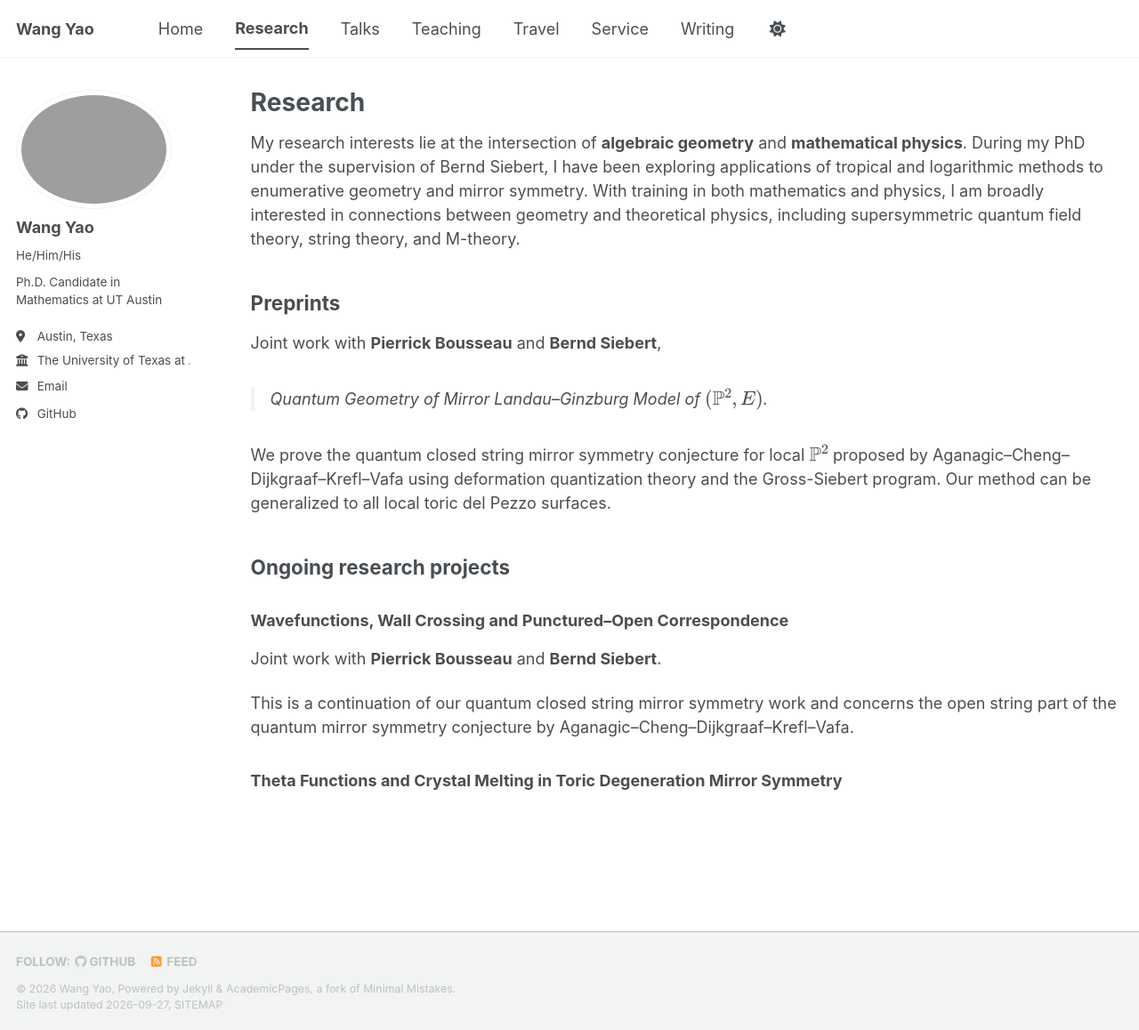
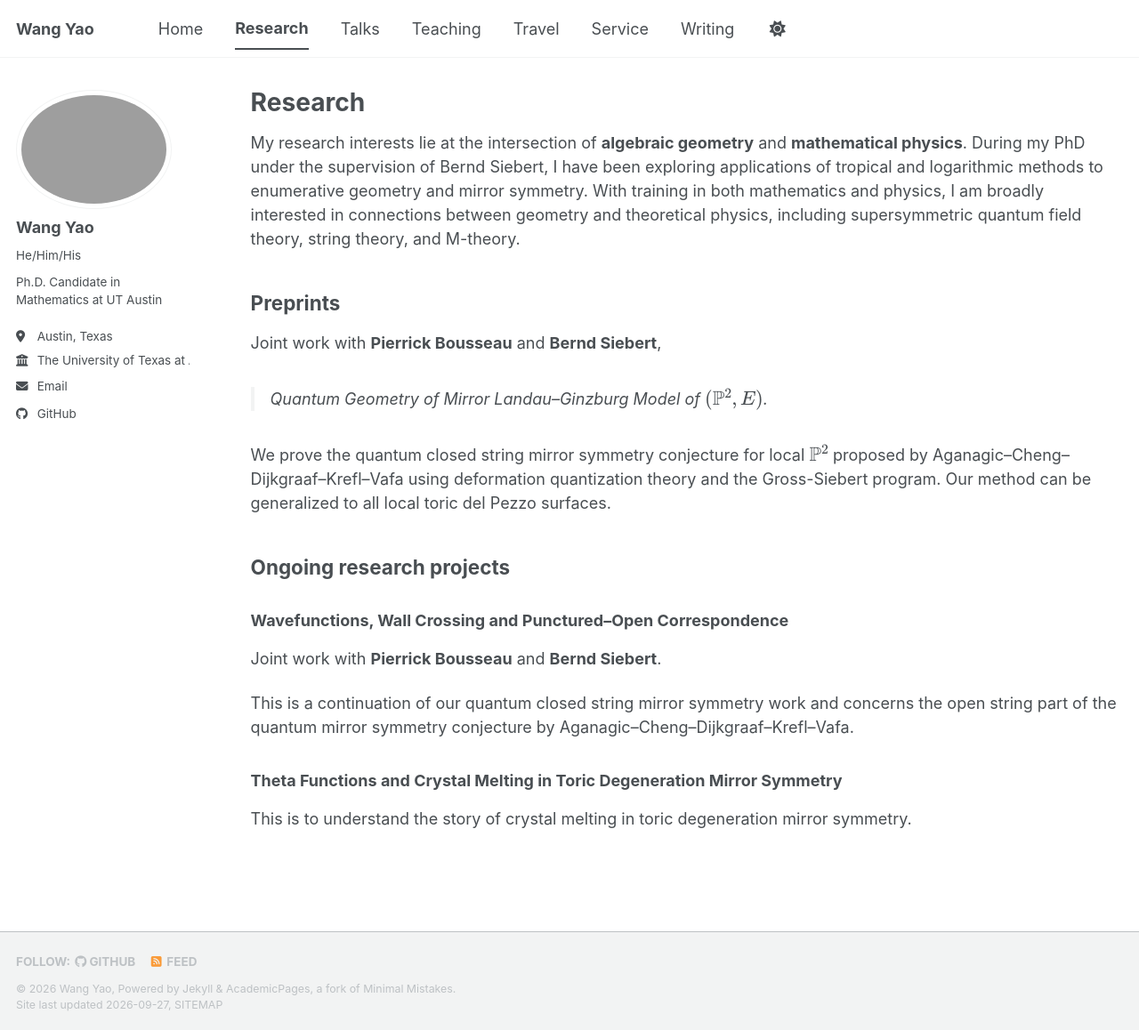
Before and after one commit to yaowang0604-git/yaowang0604-git.github.io, a Jekyll site: the page built from _pages/research.md, in a window 1280 px wide and 1158 px high. Shown: the whole window at 89% size. Built offline with Jekyll 4.4.1, drawn with Linux system fonts in a browser that asks for light colours; a style sheet for code colours, icons or effects is not loaded.

Commit message:
Update research.md

```diff
--- a/_pages/research.md
+++ b/_pages/research.md
@@ -23,3 +23,5 @@ Joint work with **Pierrick Bousseau** and **Bernd Siebert**.
 This is a continuation of our quantum closed string mirror symmetry work and concerns the open string part of the quantum mirror symmetry conjecture by Aganagic–Cheng–Dijkgraaf–Krefl–Vafa.
 
 ### Theta Functions and Crystal Melting in Toric Degeneration Mirror Symmetry
+
+This is to understand the story of crystal melting in toric degeneration mirror symmetry.
```
